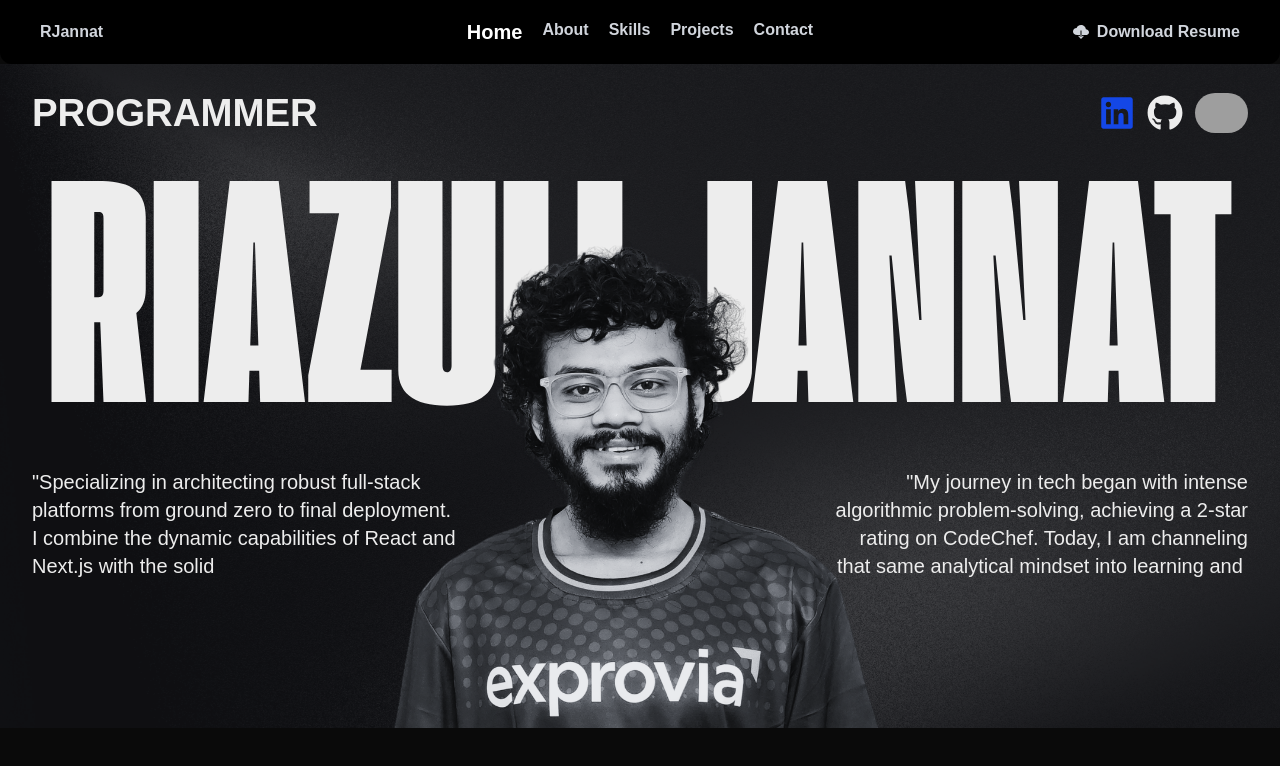
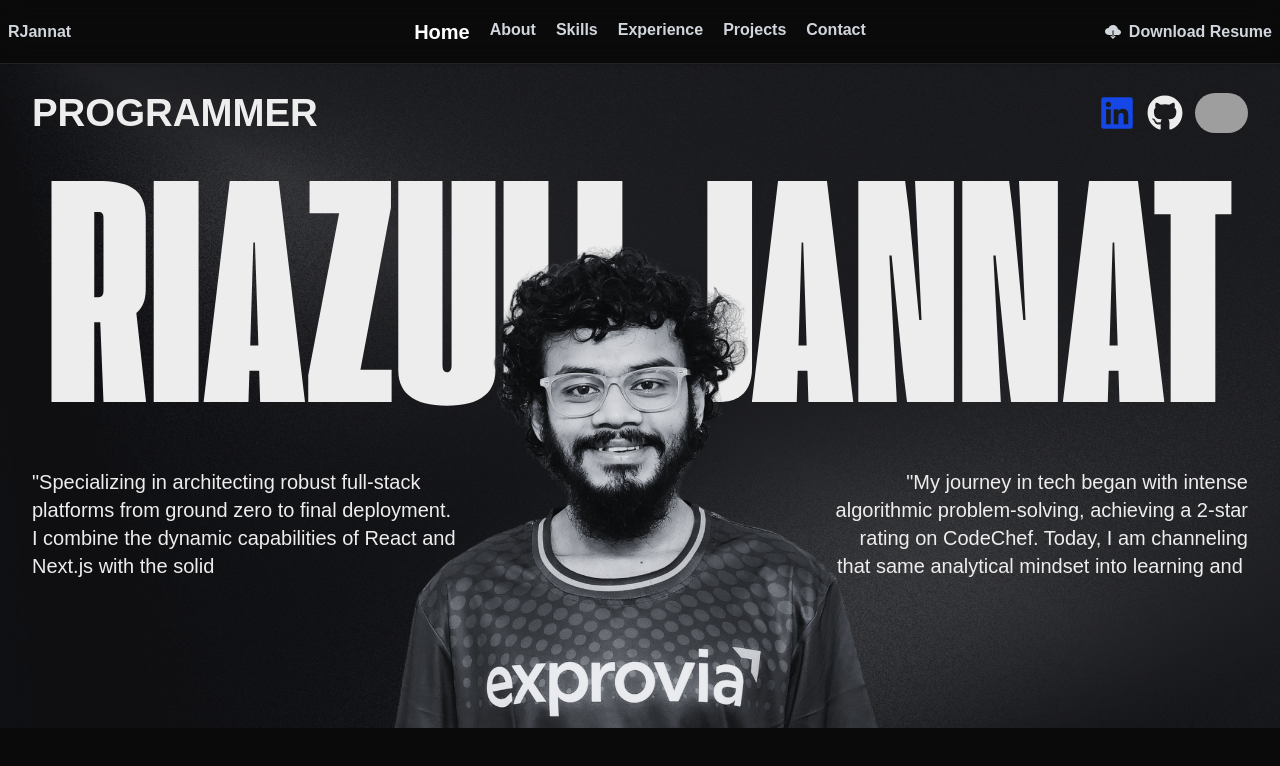
Before and after one commit to RiazullJannat/rjannat-portfolio, a Next.js app: page / in a window 1280 px wide. Shown: the top 766 px of the page. Built offline with nearby package versions, Linux system fonts and the light colour scheme; grey boxes are pictures that could not be loaded.

Commit message:
solved navbar problem

```diff
--- a/app/components/ExperienceSection.tsx
+++ b/app/components/ExperienceSection.tsx
@@ -28,7 +28,7 @@ const ExperienceSection = () => {
                             className="relative pl-8 md:pl-12"
                         >
                             {/* Timeline Dot */}
-                            <div className="absolute w-6 h-6 bg-[#0a0a0a] border-4 border-blue-500 rounded-full -left-[13px] top-2 shadow-[0_0_15px_rgba(59,130,246,0.8)]" />
+                            <div className="absolute w-6 h-6 bg-[#0a0a0a] border-4 border-white rounded-full -left-[13px] top-2 shadow-[0_0_15px_rgba(255,255,255,0.8)]" />
 
                             <div className="group relative overflow-hidden rounded-2xl bg-white/5 border border-white/10 backdrop-blur-md p-6 md:p-8 hover:bg-white/10 transition-colors duration-500 shadow-2xl">
                                 <div className="relative z-10 flex flex-col md:flex-row md:justify-between md:items-start gap-4">
@@ -36,7 +36,7 @@ const ExperienceSection = () => {
                                         <h4 className="text-2xl md:text-3xl font-bold text-white mb-1">
                                             {exp.role}
                                         </h4>
-                                        <div className="text-lg text-blue-300 font-semibold mb-2">
+                                        <div className="text-lg text-gray-300 font-semibold mb-2">
                                             {exp.company}
                                         </div>
                                         <div className="text-sm text-gray-400 flex flex-col sm:flex-row sm:gap-4 mb-4">
--- a/app/components/Navbar.tsx
+++ b/app/components/Navbar.tsx
@@ -31,7 +31,7 @@ const NavBar = () => {
 
         return () => observer.disconnect();
     }, []);
-    const menus = ['home', 'about', 'skills', 'projects', 'contact']
+    const menus = ['home', 'about', 'skills', 'experience', 'projects', 'contact'];
     const routs =
         <>
             {
@@ -55,7 +55,7 @@ const NavBar = () => {
                     </div>
                     <ul
                         tabIndex={0}
-                        className="menu menu-sm dropdown-content bg-black bg-opacity-50 backdrop-blur-sm rounded-box z-[1] mt-3 w-52 p-2 shadow ">
+                        className="menu menu-sm dropdown-content bg-black/40 border border-white/10 backdrop-blur-lg rounded-box z-[1] mt-3 w-52 p-2 shadow-xl ">
                         {routs}
                     </ul>
                 </div>
--- a/app/styles.ts
+++ b/app/styles.ts
@@ -1,5 +1,5 @@
 export const styles = {
-    navbar : "navbar bg-black bg-opacity-50 sticky z-50 top-0  rounded-b-md md:rounded-b-xl lg:px-10 backdrop-blur-sm ",
+    navbar : "navbar bg-transparent sticky z-50 top-0 border-b border-white/10 backdrop-blur-md shadow-sm ",
     navBarButton : "text-gray-300 capitalize font-semibold text-base   hover:text-xl  rounded-xl flex items-center  hover:[text-shadow:0px_0px_10px_white] transition-all duration-300 ",
     sectionBg:"bg-[url('/bg.png')] bg-cover bg-center  w-full",
     rj_typo:'/public/assets/rjannat-typography.png'
```
